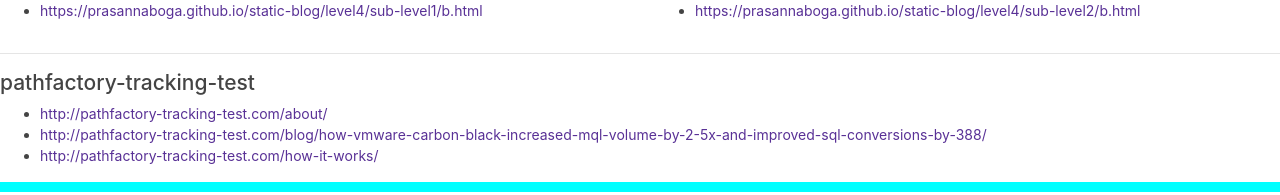
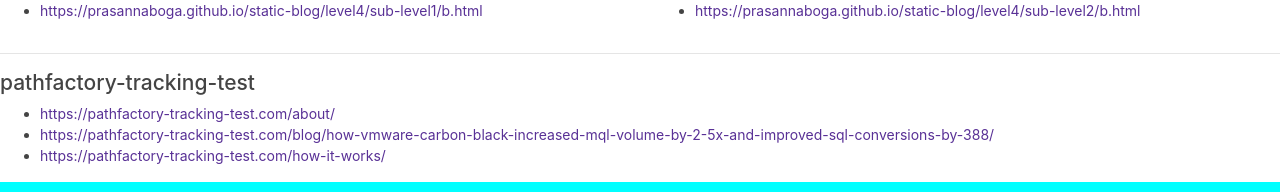
Before and after one commit to prasannaboga/static-blog, a Jekyll site: the page built from index.html, in a window 1280 px wide. Shown: the part 1031-1226 px from the top of the page. Built offline with Jekyll 4.4.1, drawn with Linux system fonts in a browser that asks for light colours; some of the changed lines change nothing that is shown.

Commit message:
added https

```diff
--- a/index.html
+++ b/index.html
@@ -204,13 +204,13 @@
 <h4>pathfactory-tracking-test</h4>
 <ul>
   <li>
-    <a href="http://pathfactory-tracking-test.com/about/">http://pathfactory-tracking-test.com/about/</a>
+    <a href="https://pathfactory-tracking-test.com/about/">https://pathfactory-tracking-test.com/about/</a>
   </li>
   <li>
     <a
-      href="http://pathfactory-tracking-test.com/blog/how-vmware-carbon-black-increased-mql-volume-by-2-5x-and-improved-sql-conversions-by-388/">http://pathfactory-tracking-test.com/blog/how-vmware-carbon-black-increased-mql-volume-by-2-5x-and-improved-sql-conversions-by-388/</a>
+      href="https://pathfactory-tracking-test.com/blog/how-vmware-carbon-black-increased-mql-volume-by-2-5x-and-improved-sql-conversions-by-388/">https://pathfactory-tracking-test.com/blog/how-vmware-carbon-black-increased-mql-volume-by-2-5x-and-improved-sql-conversions-by-388/</a>
   </li>
   <li>
-    <a href="http://pathfactory-tracking-test.com/how-it-works/">http://pathfactory-tracking-test.com/how-it-works/</a>
+    <a href="https://pathfactory-tracking-test.com/how-it-works/">https://pathfactory-tracking-test.com/how-it-works/</a>
   </li>
 </ul>
```
